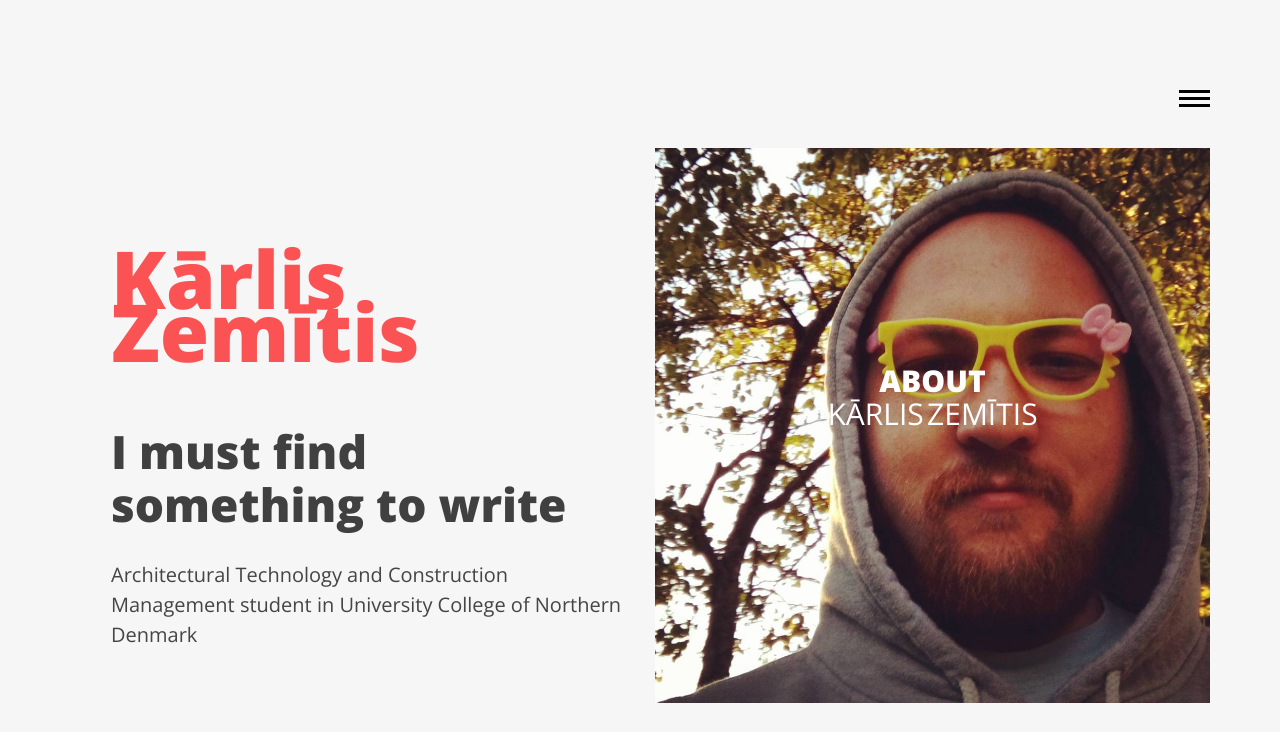
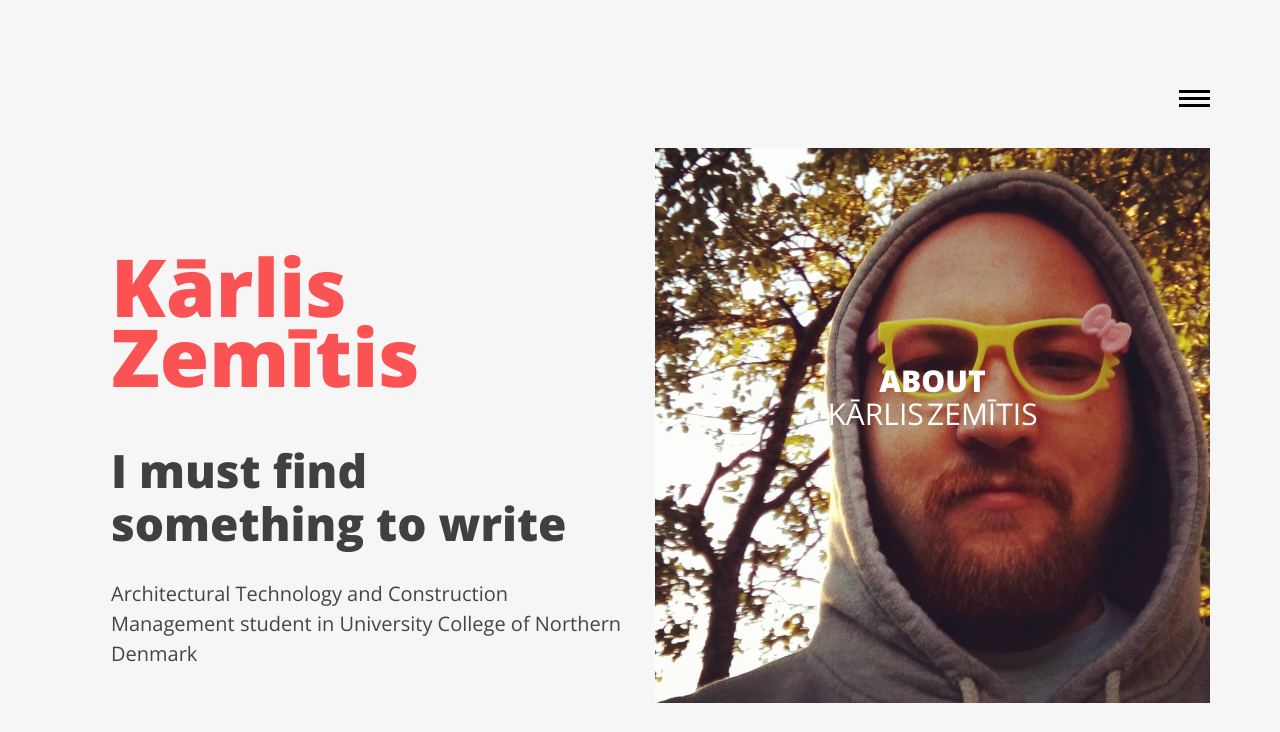
Before and after one commit to neliets/iamkarlis, a plain HTML site: page index.html in a window 1280 px wide. Shown: the top 732 px of the page. Drawn offline with nearby package versions, Linux system fonts and the light colour scheme.

Commit message:
fixed style.css; titlepage

```diff
--- a/css/style.css
+++ b/css/style.css
@@ -222,7 +222,7 @@ main[role="main-home-wrapper"] article[role="pge-title-content"] header,main[rol
 
 main[role="main-home-wrapper"] article[role="pge-title-content"] header h2,main[role="main-inner-wrapper"] article[role="pge-title-content"] header h2{ font-size:46px; line-height:53px; color:#404040; font-weight:800}
 
-main[role="main-home-wrapper"] article[role="pge-title-content"] header h2 span,main[role="main-inner-wrapper"] article[role="pge-title-content"] header h2 span{ display:block; font-size:80px; color:#fb5353; padding-bottom:15px}
+main[role="main-home-wrapper"] article[role="pge-title-content"] header h2 span,main[role="main-inner-wrapper"] article[role="pge-title-content"] header h2 span{ display:block; font-size:80px; color:#fb5353; line-height:70px}
 
 main[role="main-home-wrapper"] article[role="pge-title-content"] p,main[role="main-inner-wrapper"] article[role="pge-title-content"] p{ font-size:20px; line-height:30px; color:#454545}
 
```
Also changed, not shown: 1 other file.
